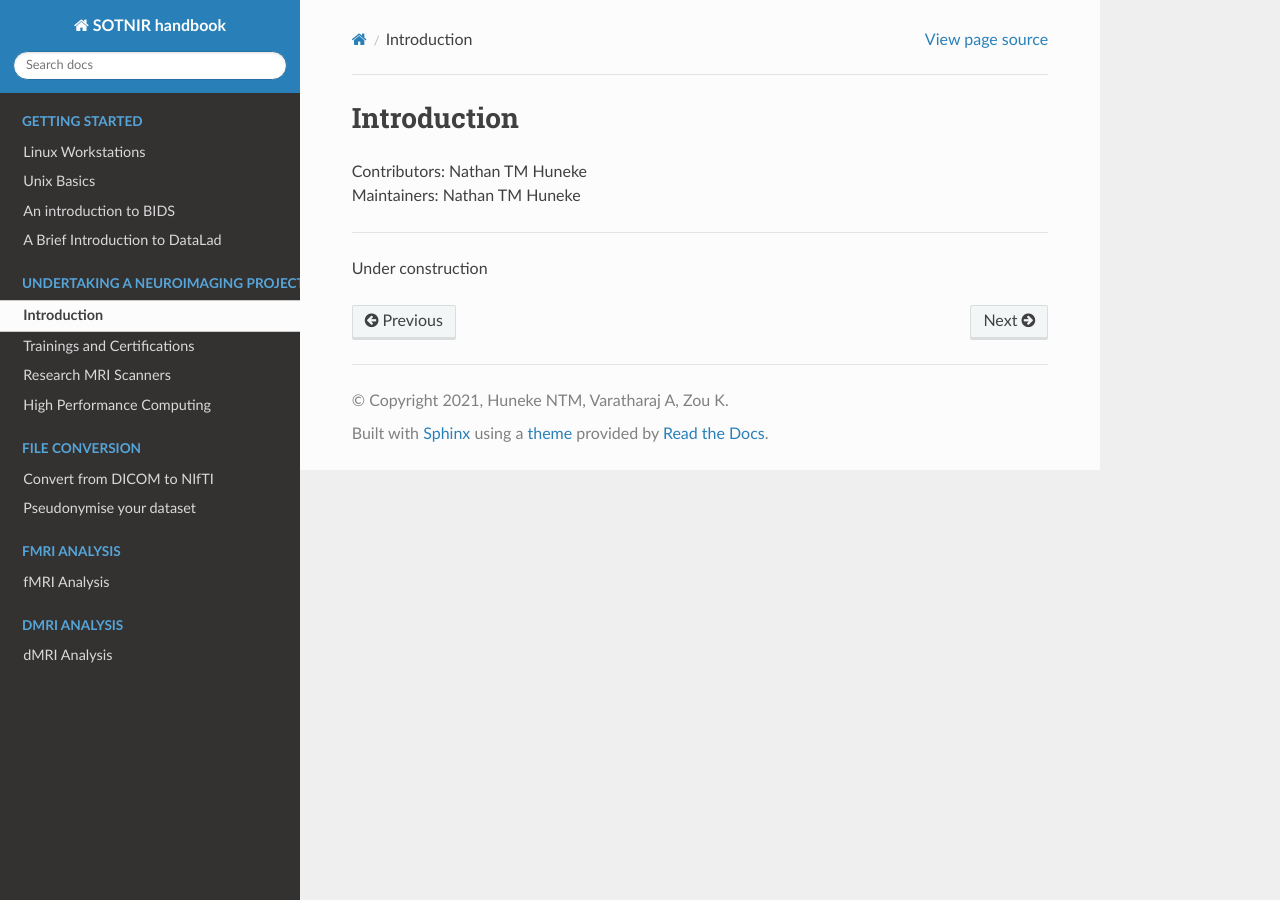
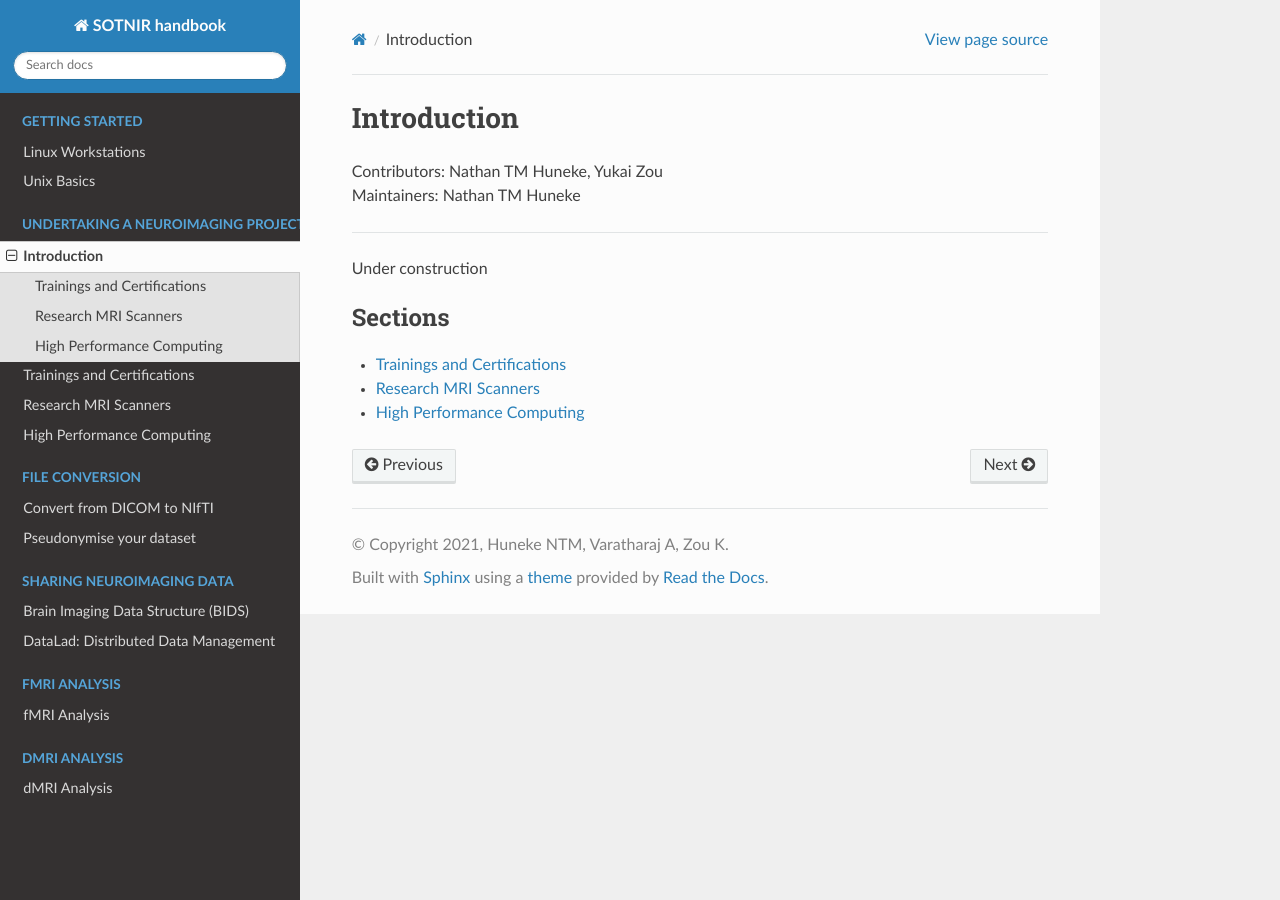
Before and after one commit to nhuneke/sotnir-handbook, a Sphinx documentation site: the page built from docs/projects-soton/intro.rst, in a window 1280 px wide. Built offline with Sphinx 7.4.7 and the Read the Docs theme 2.0.0, drawn with Linux system fonts in a browser that asks for light colours; pages that are not in the unit, such as notebooks, are missing from menus.

Commit message:
Reorganize backbone structure

```diff
--- a/docs/getting-started/BIDS.rst
+++ b/docs/data-sharing/BIDS.rst
@@ -1,8 +1,8 @@
 .. _BIDS:
 
-=======================
-An introduction to BIDS
-=======================
+===================================
+Brain Imaging Data Structure (BIDS)
+===================================
 | Contributors: Harry Fagan
 | Maintainers: Nathan TM Huneke
 
--- a/docs/getting-started/datalad.rst
+++ b/docs/data-sharing/datalad.rst
@@ -1,7 +1,7 @@
 .. _datalad.rst:
 
 ==============================================
-A Brief Introduction to DataLad
+DataLad: Distributed Data Management
 ==============================================
 | Contributors: Nathan TM Huneke
 | Maintainers: Nathan TM Huneke
--- a/docs/projects-soton/intro.rst
+++ b/docs/projects-soton/intro.rst
@@ -3,9 +3,17 @@
 ==============================================
 Introduction
 ==============================================
-| Contributors: Nathan TM Huneke
+| Contributors: Nathan TM Huneke, Yukai Zou
 | Maintainers: Nathan TM Huneke
 
 ------------------------------------------
 
 Under construction
+
+.. toctree::
+    :maxdepth: 1
+    :caption: Sections
+
+    trainings.rst
+    mri-scanner.rst
+    hpc.rst
```
Also changed, not shown: docs/index.rst (+7 -2 lines).
